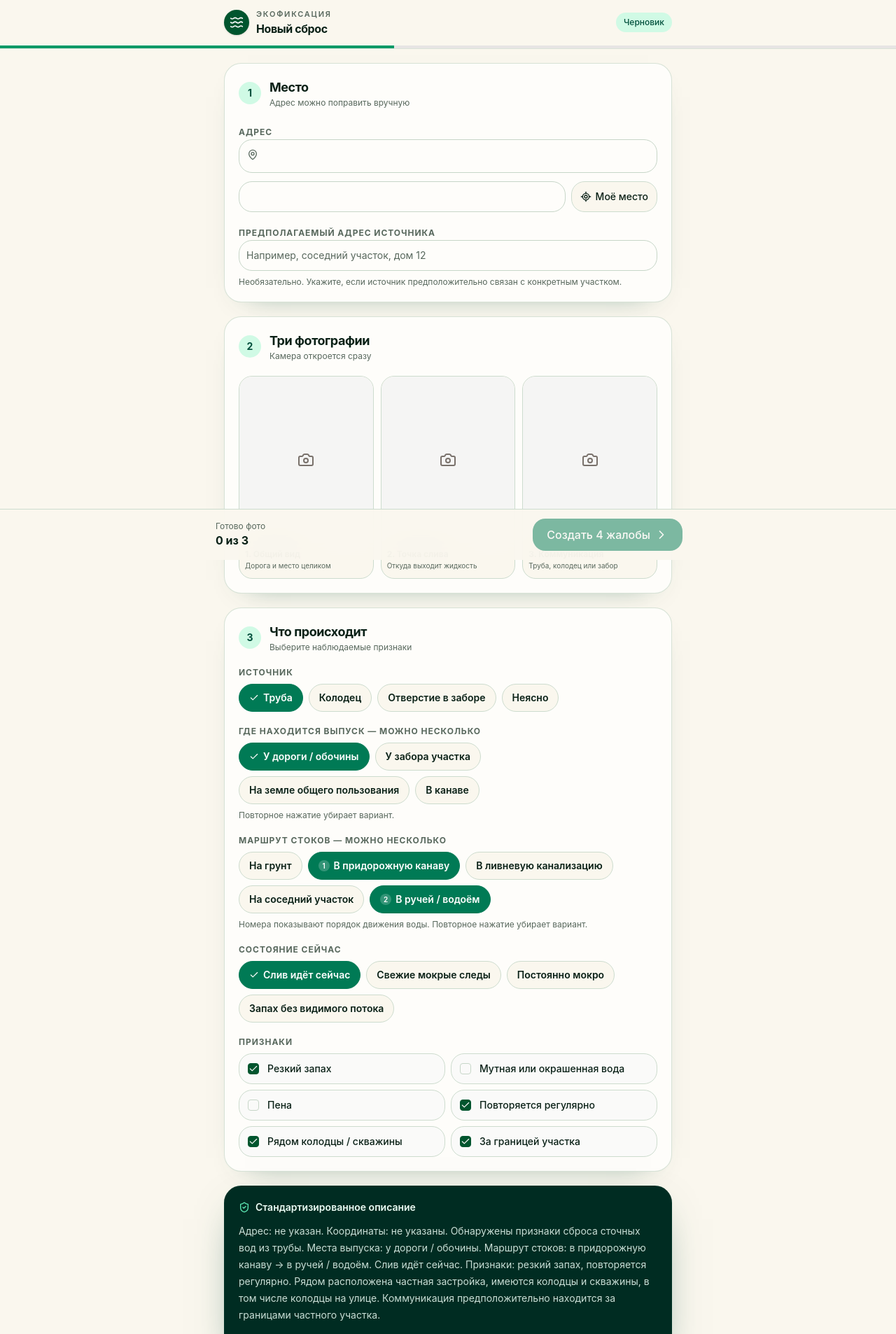
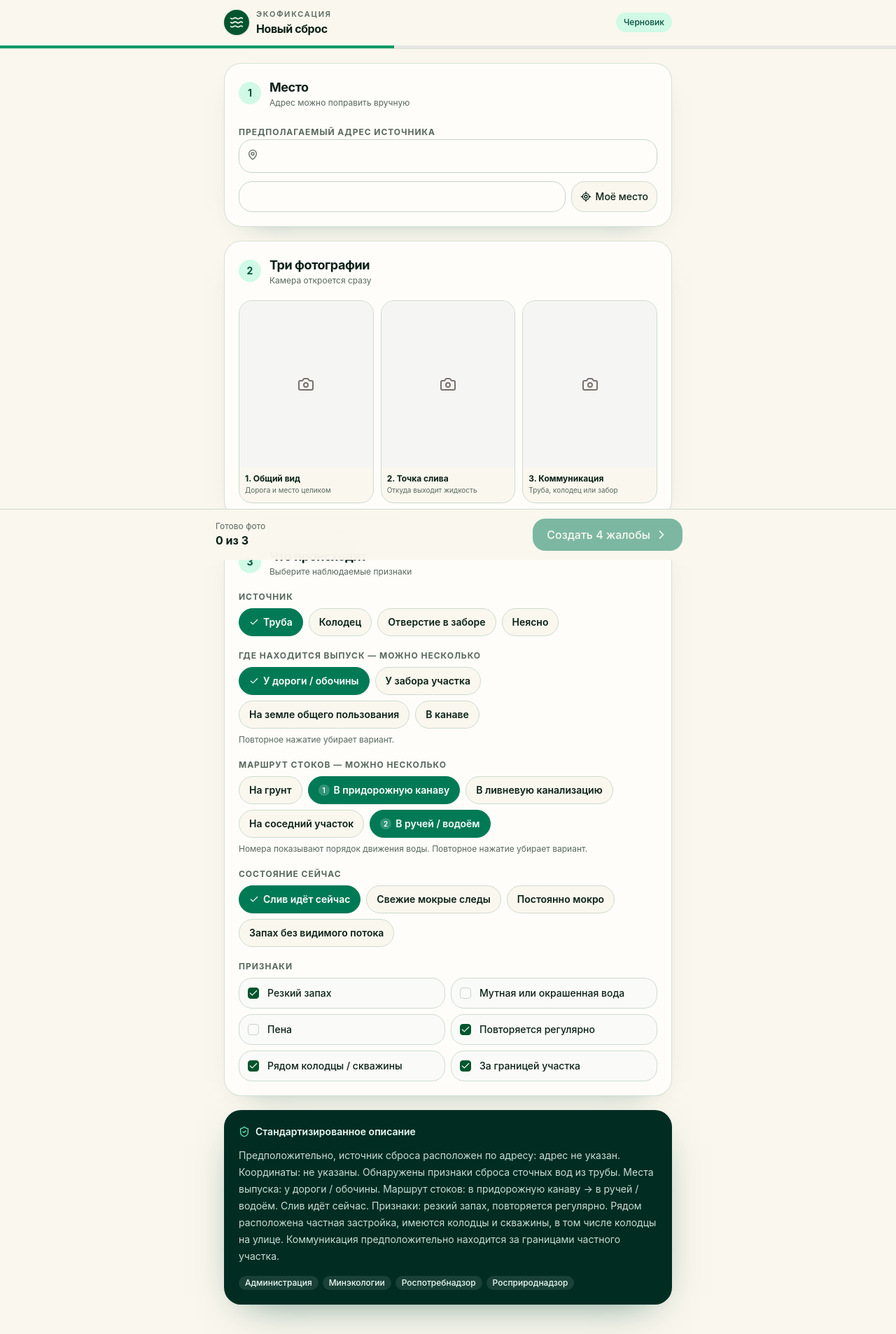
Before and after one commit to e-lis777/eco-fix-pwa, a React (Vite) app: page / in a window 1280 px wide. Shown: the top 1906 px of the page at 70% size. Built offline with nearby package versions, Linux system fonts and the light colour scheme.

Commit message:
Use one address as suspected discharge source

```diff
--- a/app/report-form.tsx
+++ b/app/report-form.tsx
@@ -33,7 +33,6 @@ const sourceDescriptions: Record<string, string> = {
 type Draft = {
   address: string;
   coordinates: string;
-  suspectedSourceAddress: string;
   source: string;
   destinations: string[];
   settings: string[];
@@ -53,7 +52,7 @@ type SubmissionRecord = {
 
 function loadDraft(): Draft {
   const defaults: Draft = {
-    address: '', coordinates: '', suspectedSourceAddress: '', source: 'Труба', destinations: ['В придорожную канаву', 'В ручей / водоём'],
+    address: '', coordinates: '', source: 'Труба', destinations: ['В придорожную канаву', 'В ручей / водоём'],
     settings: ['У дороги / обочины'], flowState: 'Слив идёт сейчас',
     signs: ['Резкий запах', 'Повторяется регулярно'], nearWell: true, outsideParcel: true,
   };
@@ -131,7 +130,6 @@ export function ReportForm() {
   const [initialDraft] = useState(loadDraft);
   const [address, setAddress] = useState(initialDraft.address);
   const [coordinates, setCoordinates] = useState(initialDraft.coordinates);
-  const [suspectedSourceAddress, setSuspectedSourceAddress] = useState(initialDraft.suspectedSourceAddress);
   const [source, setSource] = useState(initialDraft.source);
   const [destinations, setDestinations] = useState<string[]>(initialDraft.destinations);
   const [settings, setSettings] = useState<string[]>(initialDraft.settings);
@@ -157,10 +155,9 @@ export function ReportForm() {
 
   const standardizedDescription = useMemo(() => {
     const details = [
-      `Адрес: ${address || 'не указан'}`,
+      `Предположительно, источник сброса расположен по адресу: ${address || 'адрес не указан'}`,
       `Координаты: ${coordinates || 'не указаны'}`,
       `Обнаружены признаки сброса сточных вод ${sourceDescriptions[source] || 'из неустановленного источника'}`,
-      suspectedSourceAddress ? `Предположительно, источник сброса расположен на участке по адресу: ${suspectedSourceAddress}` : '',
       `Места выпуска: ${settings.map((value) => value.toLowerCase()).join(', ') || 'не определены'}`,
       `Маршрут стоков: ${destinations.map((value) => value.toLowerCase()).join(' → ') || 'не определён'}`,
       flowState,
@@ -169,11 +166,11 @@ export function ReportForm() {
       outsideParcel ? 'Коммуникация предположительно находится за границами частного участка' : '',
     ].filter(Boolean);
     return `${details.join('. ')}.`;
-  }, [address, coordinates, destinations, flowState, nearWell, outsideParcel, settings, signs, source, suspectedSourceAddress]);
+  }, [address, coordinates, destinations, flowState, nearWell, outsideParcel, settings, signs, source]);
 
   useEffect(() => {
-    localStorage.setItem('eco-fix-draft-v1', JSON.stringify({ address, coordinates, suspectedSourceAddress, source, destinations, settings, flowState, signs, nearWell, outsideParcel }));
-  }, [address, coordinates, destinations, flowState, nearWell, outsideParcel, settings, signs, source, suspectedSourceAddress]);
+    localStorage.setItem('eco-fix-draft-v1', JSON.stringify({ address, coordinates, source, destinations, settings, flowState, signs, nearWell, outsideParcel }));
+  }, [address, coordinates, destinations, flowState, nearWell, outsideParcel, settings, signs, source]);
 
   function toggleDestination(value: string) {
     setDestinations((current) => current.includes(value) ? current.filter((item) => item !== value) : [...current, value]);
@@ -322,16 +319,11 @@ export function ReportForm() {
         <section className="surface-card">
           <div className="section-heading"><span className="step-number">1</span><div><h2>Место</h2><p>Адрес можно поправить вручную</p></div></div>
           <div className="space-y-3">
-            <label className="field-label" htmlFor="address">Адрес</label>
+            <label className="field-label" htmlFor="address">Предполагаемый адрес источника</label>
             <div className="relative"><MapPin className="pointer-events-none absolute left-3 top-3.5 size-4 text-muted-foreground" /><Input id="address" value={address} onChange={(event) => setAddress(event.target.value)} className="h-12 rounded-xl pl-10" /></div>
             <div className="grid grid-cols-[1fr_auto] gap-2">
               <Input aria-label="Координаты" value={coordinates} onChange={(event) => setCoordinates(event.target.value)} className="h-11 rounded-xl font-mono text-xs" />
               <Button type="button" variant="outline" onClick={locate} className="h-11 rounded-xl px-3"><LocateFixed className={locating ? 'animate-pulse' : ''} />Моё место</Button>
-            </div>
-            <div className="space-y-2 pt-1">
-              <label className="field-label" htmlFor="suspected-source-address">Предполагаемый адрес источника</label>
-              <Input id="suspected-source-address" value={suspectedSourceAddress} onChange={(event) => setSuspectedSourceAddress(event.target.value)} placeholder="Например, соседний участок, дом 12" className="h-11 rounded-xl" />
-              <p className="text-xs text-muted-foreground">Необязательно. Укажите, если источник предположительно связан с конкретным участком.</p>
             </div>
           </div>
         </section>
```
